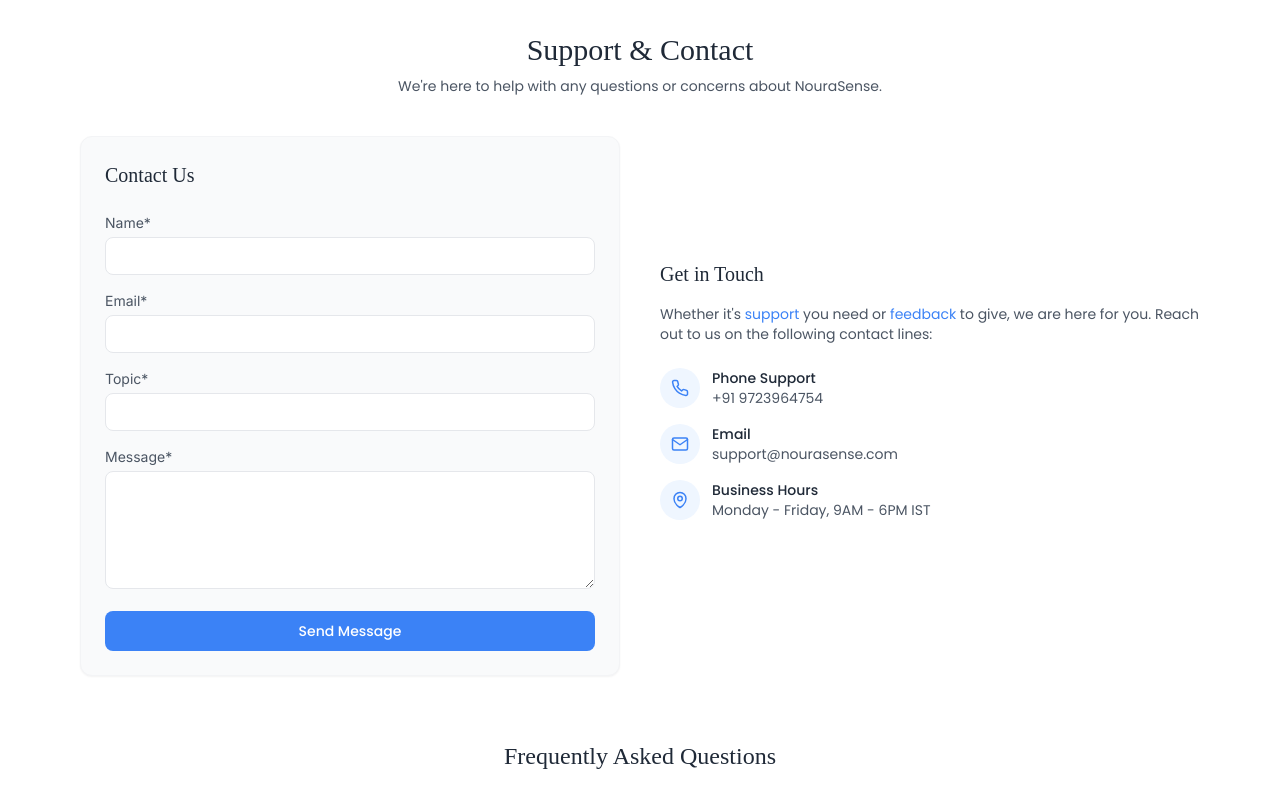
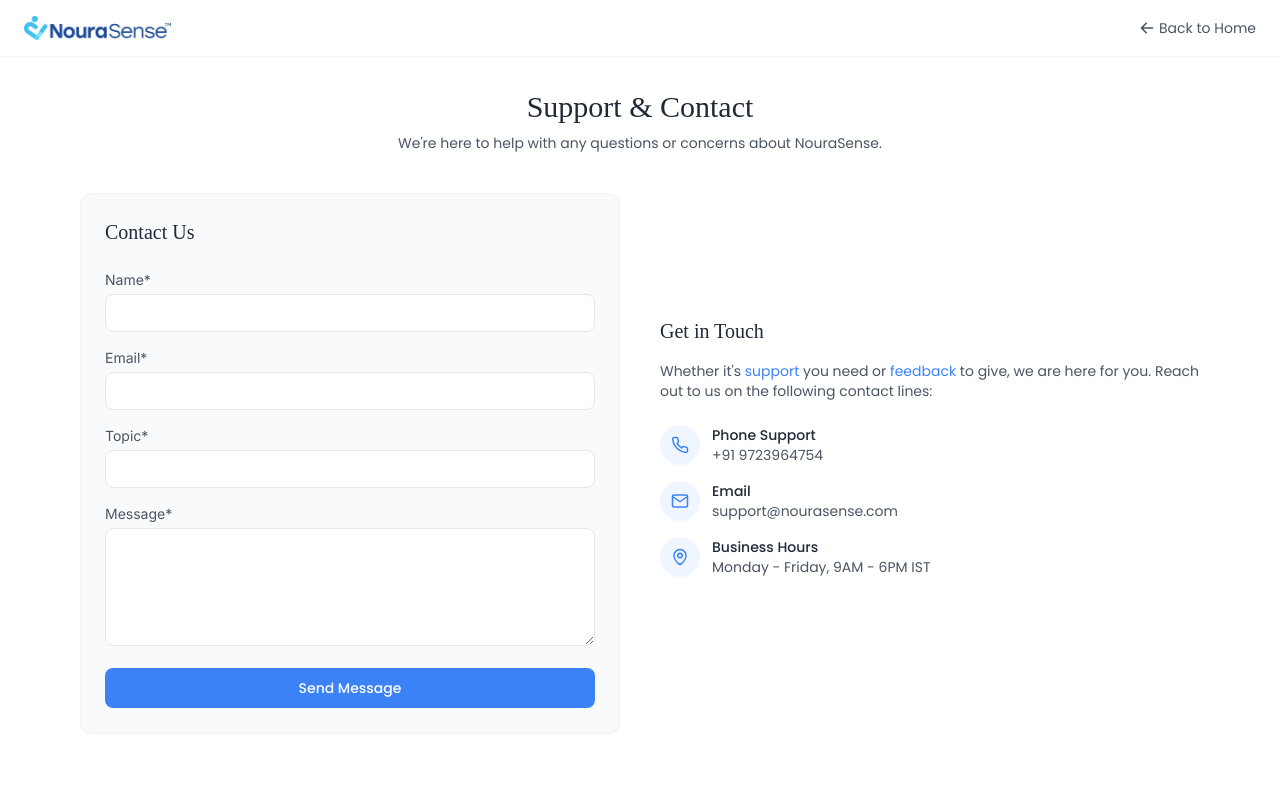
Before and after one commit to king982001/nourasenseog, a React (Vite) app: page /support in a window 1280 px wide. Shown: the top 800 px of the page. Built offline with nearby package versions, Linux system fonts and the light colour scheme; no server answers; a web font is replaced by a local one.

Commit message:
Initial commit

```diff
--- a/src/Components/LandingPage/Header.jsx
+++ b/src/Components/LandingPage/Header.jsx
@@ -22,10 +22,10 @@
       name: "Platform",
       link: "#platform",
     },
-    {
-      name: "Pricing",
-      link: "/pricing",
-    },
+    //{
+     // name: "Pricing",
+      //link: "/pricing",
+    //},
     {
       name: "Support",
       link: "/support",
--- a/src/Pages/Support.jsx
+++ b/src/Pages/Support.jsx
@@ -1,4 +1,5 @@
 import React, { useEffect, useState } from "react";
+import { Link } from "react-router-dom"; // <-- Add this import
 import { useFeedback } from "src/Hooks/Hooks.js";
 import toast from "react-hot-toast";
 import BackButton from "src/Components/BackButton.jsx";
@@ -98,6 +99,21 @@
 
   return (
     <div className="bg-white min-h-screen font-['Inter']">
+      {/* Navigation Bar */}
+      <div className="w-full py-4 px-6 flex justify-between items-center border-b border-gray-100">
+        <Link to="/" className="flex items-center space-x-2">
+          <img src="/logo-blue.png" alt="Nourasense" className="h-5 w-auto sm:h-6 sm:w-auto md:h-7 md:w-auto lg:h-6 lg:w-auto" />
+        </Link>
+        <Link
+          to="/"
+          className="text-sm text-gray-600 hover:text-primary-blue flex items-center"
+        >
+          <svg xmlns="http://www.w3.org/2000/svg" className="h-4 w-4 mr-1" viewBox="0 0 20 20" fill="currentColor">
+            <path fillRule="evenodd" d="M9.707 16.707a1 1 0 01-1.414 0l-6-6a1 1 0 010-1.414l6-6a1 1 0 011.414 1.414L5.414 9H17a1 1 0 110 2H5.414l4.293 4.293a1 1 0 010 1.414z" clipRule="evenodd" />
+          </svg>
+          Back to Home
+        </Link>
+      </div>
       <div className="max-w-6xl mx-auto px-4 py-8">
 
         <div className="text-center mb-10">
@@ -125,7 +141,6 @@
                   className="w-full px-3 py-2 border border-gray-200 rounded-lg focus:outline-none focus:ring-1 focus:ring-blue-500 text-sm"
                 />
               </div>
-
               <div>
                 <label htmlFor="email" className="block text-sm text-gray-600 mb-1">Email*</label>
                 <input
```
